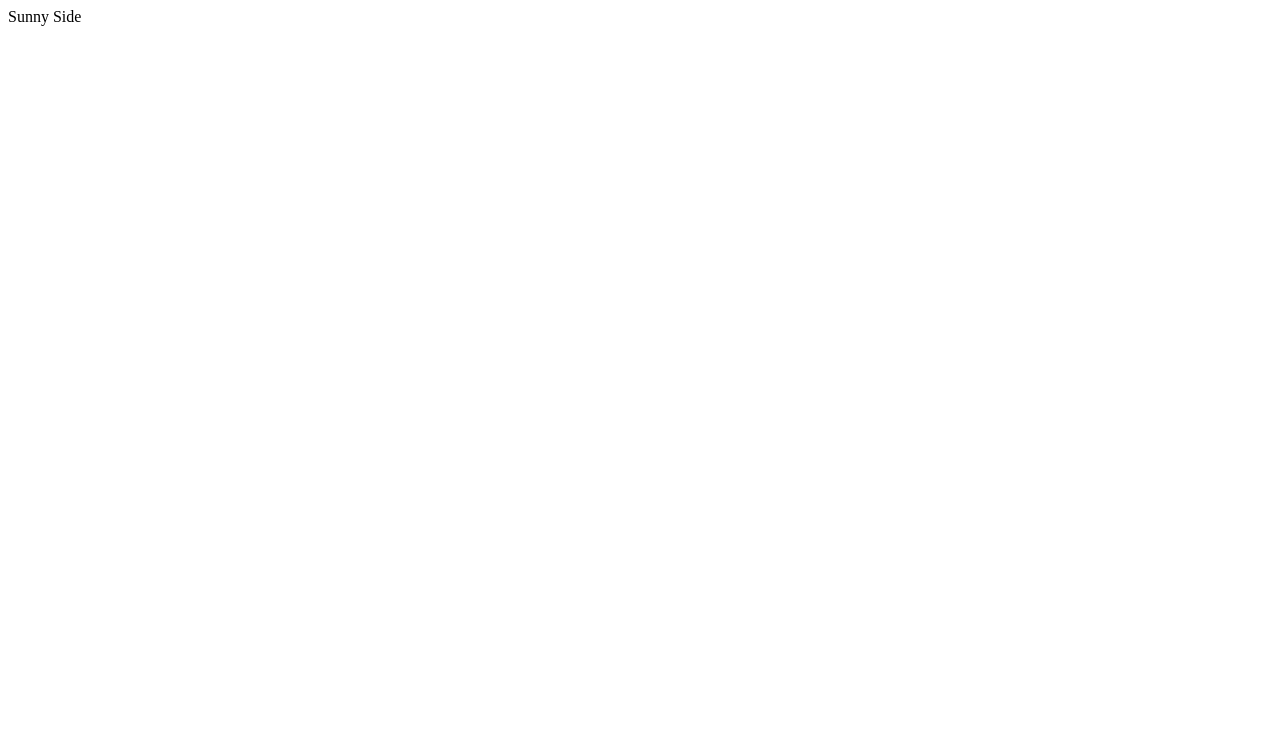
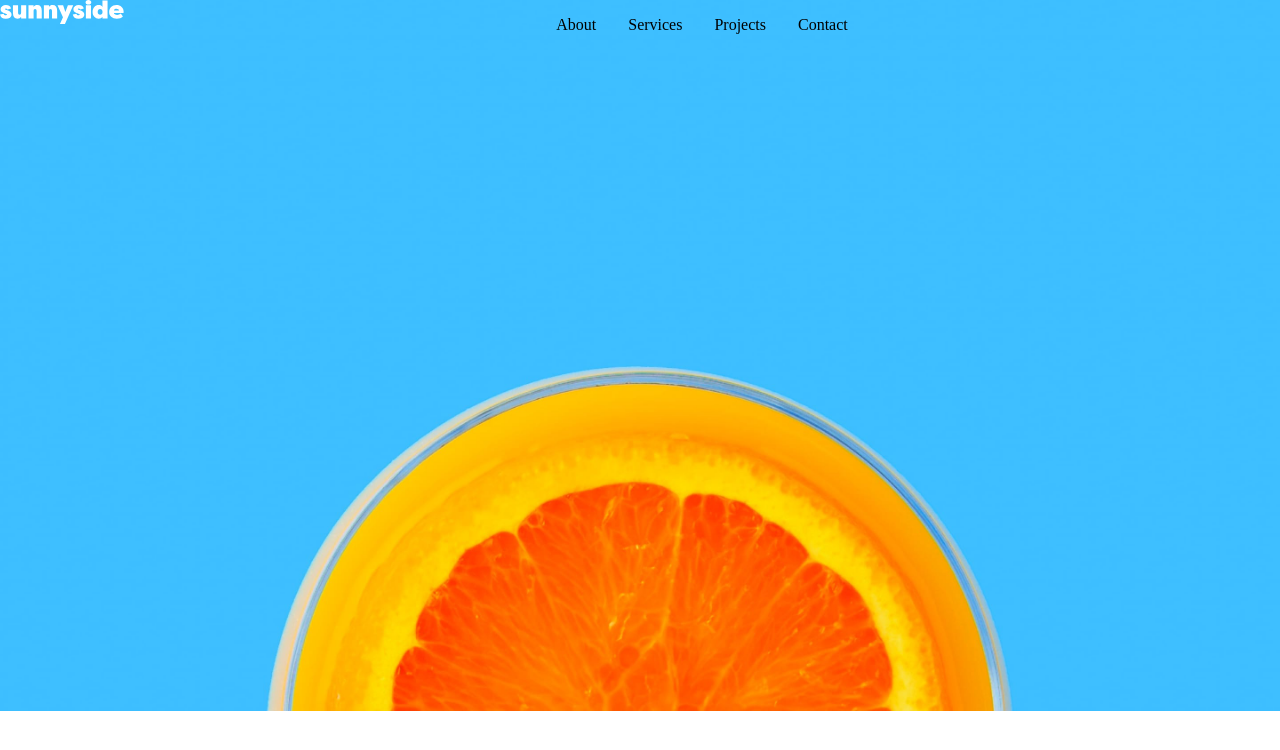
Before and after one commit to AlainNshimirimana/sunnyside-landing-page, a React (Create React App) app: page / in a window 1280 px wide. Shown: the top 750 px of the page. Built offline with nearby package versions, Linux system fonts and the light colour scheme.

Commit message:
created the menu

```diff
--- a/public/index.html
+++ b/public/index.html
@@ -26,7 +26,7 @@
     -->
     <title>Sunnyside Agency</title>
   </head>
-  <body>
+  <body style="margin: 0;">
     <div id="root"></div>
   </body>
 </html>
--- a/src/App.js
+++ b/src/App.js
@@ -1,9 +1,10 @@
 import React from "react";
+import Header from './components/Header';
 
 function App(){
 
     return(
-        <div>Sunny Side</div>
+        <Header/>
     )
 }
 
--- a/src/components/Header.js
+++ b/src/components/Header.js
@@ -0,0 +1,27 @@
+import React from 'react';
+import '../css/Header.css';
+import AgencyLogo from './images/logo.svg';
+import ImageHeader from './images/desktop/image-header.jpg';
+
+function Header(){
+    return(
+        <div className='header-container'>
+            <div className='HeaderBG'>
+                <img alt='Header logo' className='HeaderImgBG' src={ImageHeader}/>
+            </div>
+            <div className='companyName'>
+                <img alt='agency logo' src={AgencyLogo} className='agencyLogo'/>
+            </div>
+            <div className='menu'>
+                <ul className='menu-list'>
+                    <li>About</li>
+                    <li>Services</li>
+                    <li>Projects</li>
+                    <li>Contact</li>
+                </ul>
+            </div>
+        </div>
+    )
+}
+
+export default Header;
--- /dev/null
+++ b/src/css/Header.css
@@ -0,0 +1,47 @@
+/* .header-container{
+    background-image: url("/src/components/images/desktop/image-header.jpg");
+} */
+.header-container{
+    width: 100%;
+    position: relative;
+    top: 0;
+    left: 0;
+    right: 0;
+    display: flex;
+}
+.HeaderBG{
+    position: absolute;
+    width: 100%;
+    left: 0;
+    top: 0;
+    z-index: -1;
+}
+.HeaderImgBG{
+    width: 100%;
+    top: 0;
+    left: 0;
+    right: 0;
+}
+.companyName{
+    z-index: 9;
+}
+.menu{
+    z-index: 9;
+    justify-content: flex-end;
+    right: 0;
+    display: table;
+    margin: 0 auto;
+}
+.menu-list{
+    list-style: none;
+    margin: 0;
+    padding: 0;
+    overflow: hidden;
+}
+.menu-list li{
+    display: block;
+    float: left;
+    text-align: center;
+    text-decoration: none;
+    padding: 16px;
+}
```
